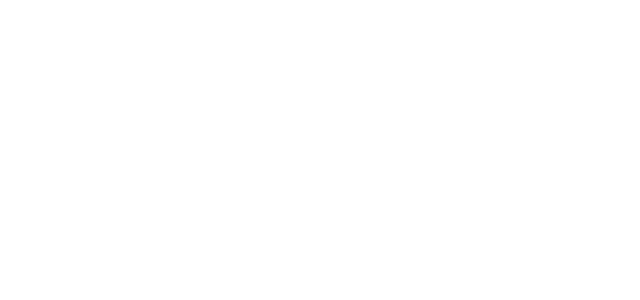
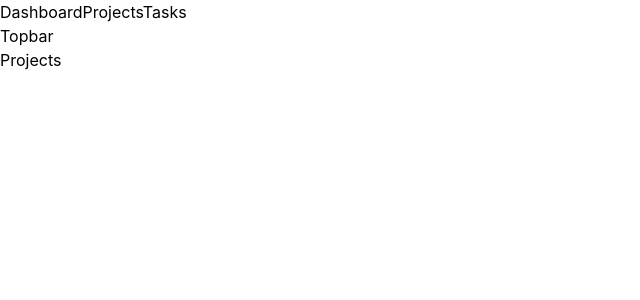
Before and after one commit to moaborg99/project-tracker, a Vue app: page /projects in a window 1280 px wide. Before the commit this address had no page. Shown: the top 300 px of the page, without its empty margins (0-640 px from the left). Built offline with nearby package versions, Linux system fonts and the light colour scheme; the HTML template or start-up script is replaced by a standard one.

Commit message:
feat: create app shell and navigation structure

```diff
--- a/src/App.vue
+++ b/src/App.vue
@@ -1,7 +1,7 @@
 <script setup lang="ts">
-import { RouterView } from 'vue-router'
+import AppLayout from '@/layouts/AppLayout.vue'
 </script>
 
 <template>
-  <RouterView />
+  <AppLayout />
 </template>
--- /dev/null
+++ b/src/components/app/AppSidebar.vue
@@ -0,0 +1,13 @@
+<script setup lang="ts">
+import { RouterLink } from 'vue-router'
+</script>
+
+<template>
+  <aside>
+    <nav>
+      <RouterLink to="/">Dashboard</RouterLink>
+      <RouterLink to="/projects">Projects</RouterLink>
+      <RouterLink to="/tasks">Tasks</RouterLink>
+    </nav>
+  </aside>
+</template>
--- /dev/null
+++ b/src/components/app/AppTopbar.vue
@@ -0,0 +1,3 @@
+<template>
+  <header>Topbar</header>
+</template>
--- /dev/null
+++ b/src/layouts/AppLayout.vue
@@ -0,0 +1,17 @@
+<script setup lang="ts">
+import { RouterView } from 'vue-router'
+import AppSidebar from '@/components/app/AppSidebar.vue'
+import AppTopbar from '@/components/app/AppTopbar.vue'
+</script>
+
+<template>
+  <div>
+    <AppSidebar />
+
+    <div>
+      <AppTopbar />
+
+      <RouterView />
+    </div>
+  </div>
+</template>
--- a/src/router/index.ts
+++ b/src/router/index.ts
@@ -9,6 +9,16 @@
       name: 'dashboard',
       component: DashboardView,
     },
+    {
+      path: '/projects',
+      name: 'projects',
+      component: () => import('../views/ProjectsView.vue'),
+    },
+    {
+      path: '/tasks',
+      name: 'tasks',
+      component: () => import('../views/TasksView.vue'),
+    },
   ],
 })
 
--- /dev/null
+++ b/src/views/ProjectsView.vue
@@ -0,0 +1,5 @@
+<template>
+  <main>
+    <h1>Projects</h1>
+  </main>
+</template>
--- /dev/null
+++ b/src/views/TasksView.vue
@@ -0,0 +1,5 @@
+<template>
+  <main>
+    <h1>Tasks</h1>
+  </main>
+</template>
```
